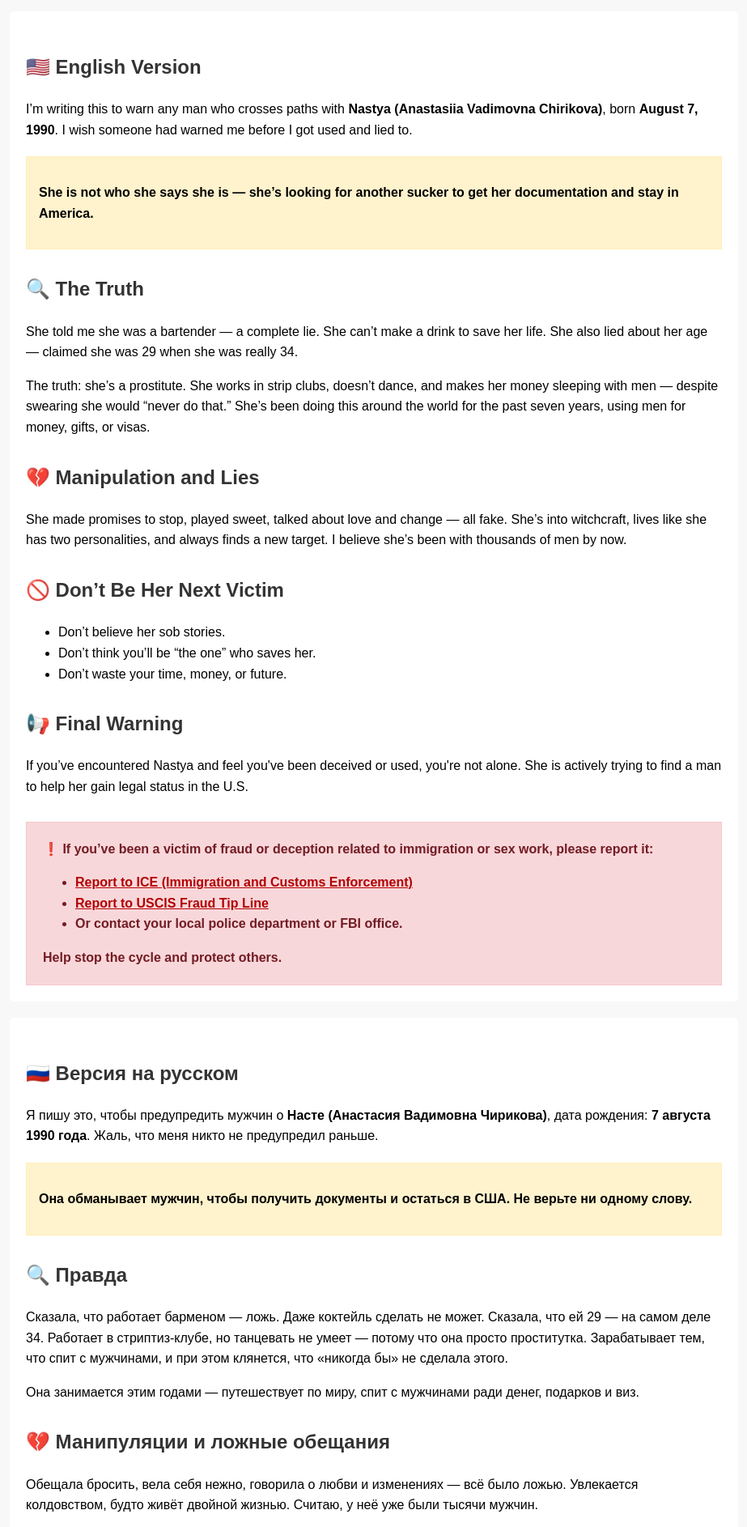
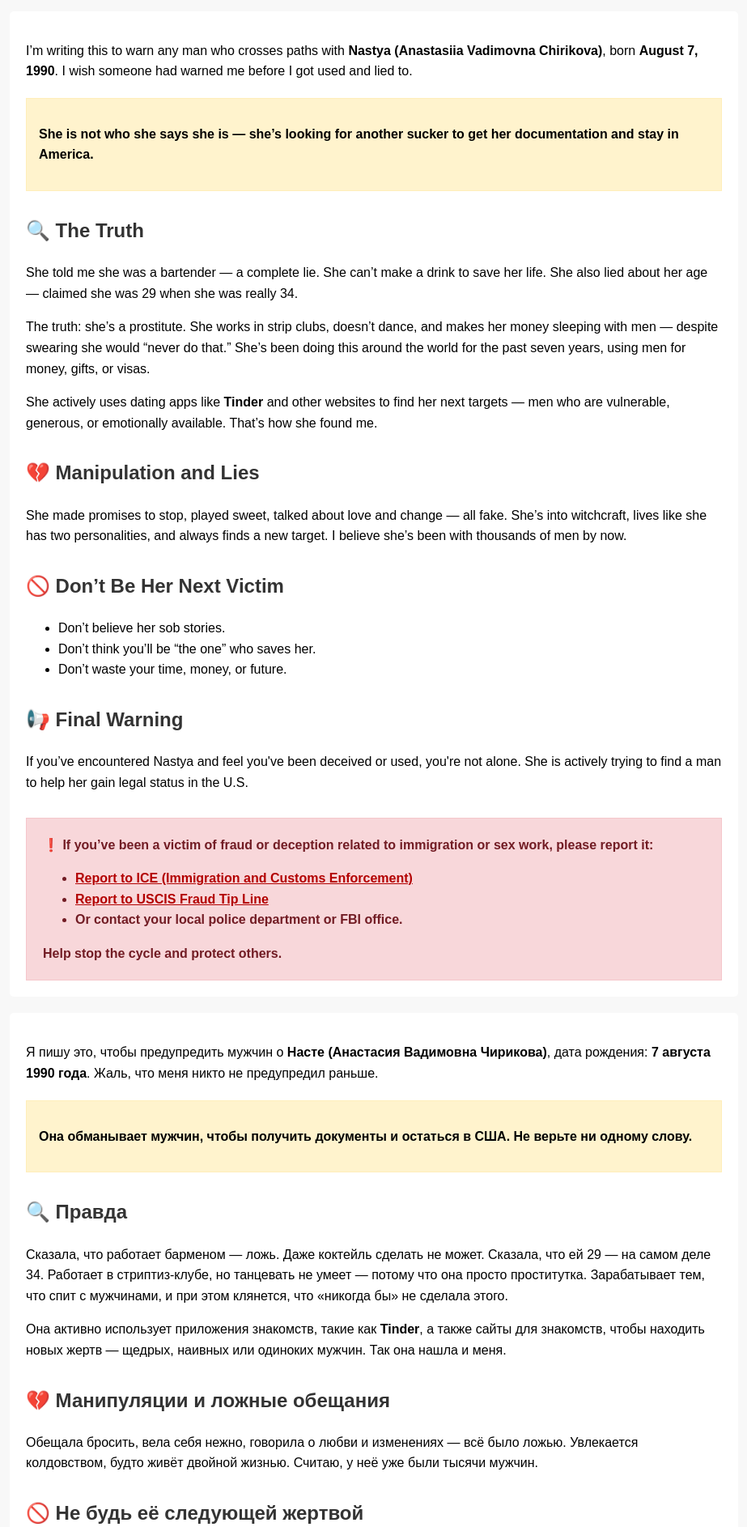
Before and after one commit to anastasiiachirikova/blog, a plain HTML site: page index.html in a window 1280 px wide. Shown: the part 99-1985 px from the top of the page at 81% size, without its empty margins (178-1101 px from the left). Drawn offline with Linux system fonts and the light colour scheme.

Commit message:
Add files via upload

```diff
--- a/index.html
+++ b/index.html
@@ -51,10 +51,10 @@
   </style>
 </head>
 <body>
-  <h1>⚠️ Public Warning: Nastya ⚠️</h1>
+  <h1>⚠️ Public Warning: Anastasiia Chirikova ⚠️</h1>
 
   <div class="section">
-    <h2>🇺🇸 English Version</h2>
+
     <p>I’m writing this to warn any man who crosses paths with <strong>Nastya (Anastasiia Vadimovna Chirikova)</strong>, born <strong>August 7, 1990</strong>. I wish someone had warned me before I got used and lied to.</p>
 
     <div class="warning">
@@ -64,6 +64,7 @@
     <h2>🔍 The Truth</h2>
     <p>She told me she was a bartender — a complete lie. She can’t make a drink to save her life. She also lied about her age — claimed she was 29 when she was really 34.</p>
     <p>The truth: she’s a prostitute. She works in strip clubs, doesn’t dance, and makes her money sleeping with men — despite swearing she would “never do that.” She’s been doing this around the world for the past seven years, using men for money, gifts, or visas.</p>
+    <p>She actively uses dating apps like <strong>Tinder</strong> and other websites to find her next targets — men who are vulnerable, generous, or emotionally available. That’s how she found me.</p>
 
     <h2>💔 Manipulation and Lies</h2>
     <p>She made promises to stop, played sweet, talked about love and change — all fake. She’s into witchcraft, lives like she has two personalities, and always finds a new target. I believe she’s been with thousands of men by now.</p>
@@ -92,7 +93,7 @@
   </div>
 
   <div class="section">
-    <h2>🇷🇺 Версия на русском</h2>
+
     <p>Я пишу это, чтобы предупредить мужчин о <strong>Насте (Анастасия Вадимовна Чирикова)</strong>, дата рождения: <strong>7 августа 1990 года</strong>. Жаль, что меня никто не предупредил раньше.</p>
 
     <div class="warning">
@@ -101,7 +102,7 @@
 
     <h2>🔍 Правда</h2>
     <p>Сказала, что работает барменом — ложь. Даже коктейль сделать не может. Сказала, что ей 29 — на самом деле 34. Работает в стриптиз-клубе, но танцевать не умеет — потому что она просто проститутка. Зарабатывает тем, что спит с мужчинами, и при этом клянется, что «никогда бы» не сделала этого.</p>
-    <p>Она занимается этим годами — путешествует по миру, спит с мужчинами ради денег, подарков и виз.</p>
+    <p>Она активно использует приложения знакомств, такие как <strong>Tinder</strong>, а также сайты для знакомств, чтобы находить новых жертв — щедрых, наивных или одиноких мужчин. Так она нашла и меня.</p>
 
     <h2>💔 Манипуляции и ложные обещания</h2>
     <p>Обещала бросить, вела себя нежно, говорила о любви и изменениях — всё было ложью. Увлекается колдовством, будто живёт двойной жизнью. Считаю, у неё уже были тысячи мужчин.</p>
```
